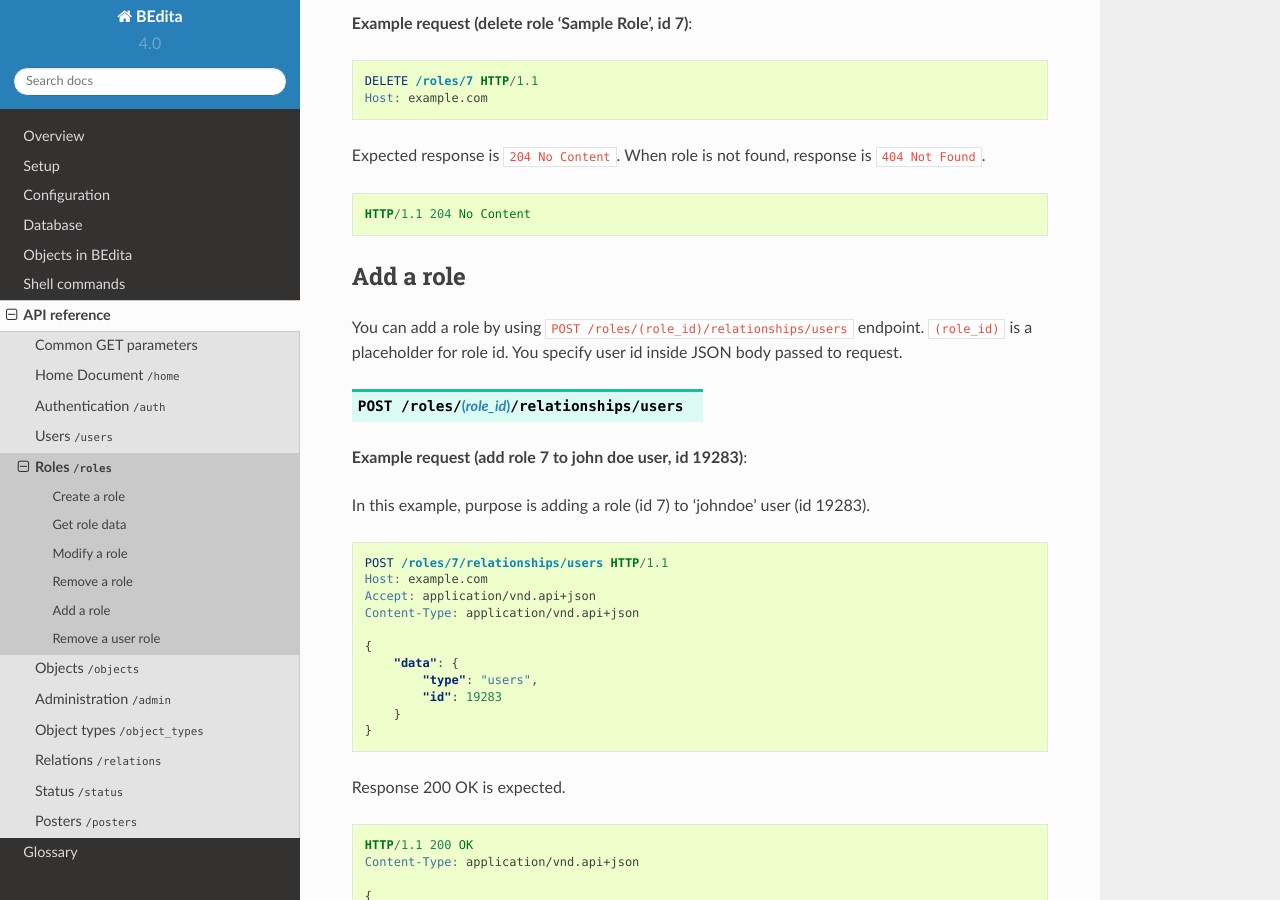
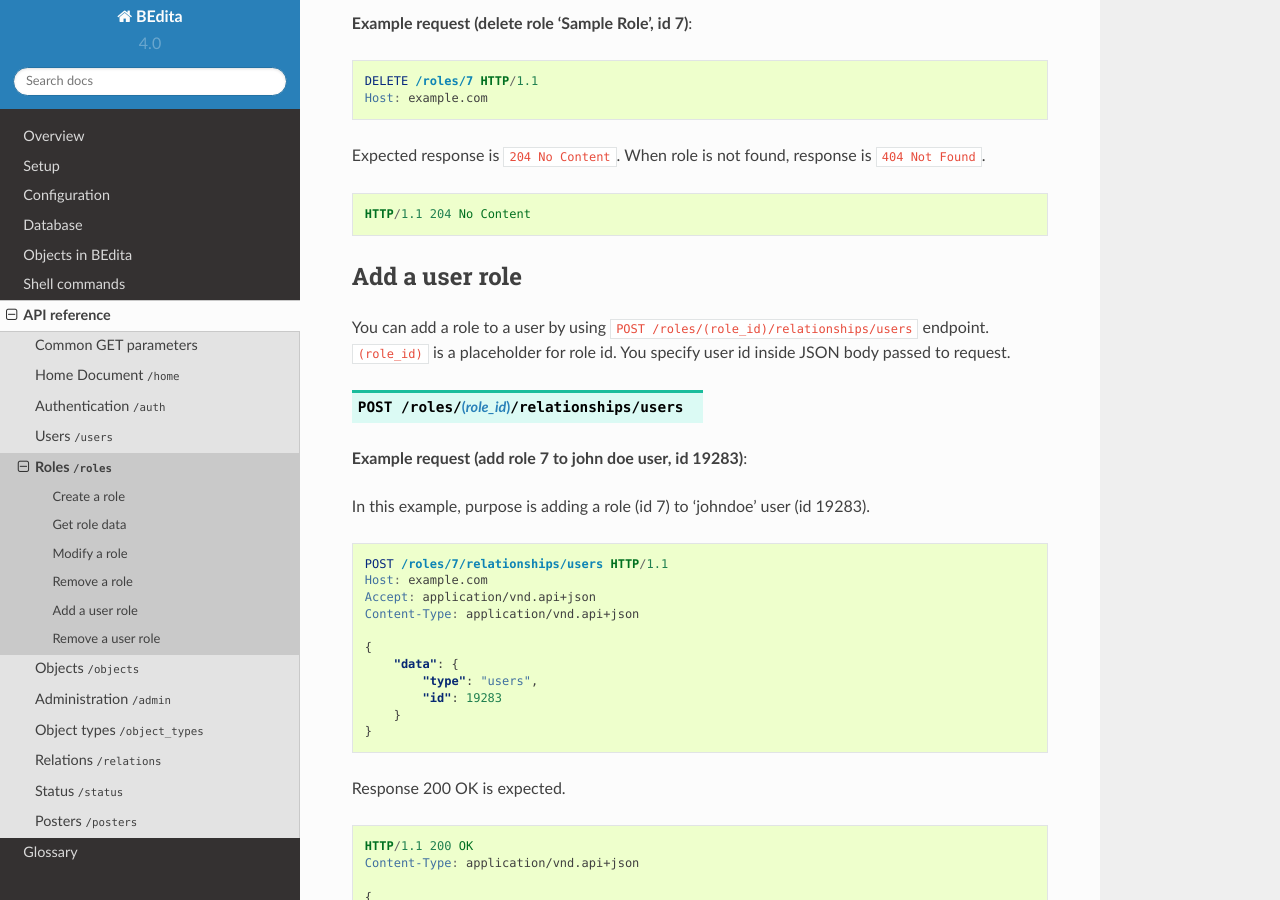
Before and after one commit to bedita/docs, a Sphinx documentation site: the page built from source/endpoints/roles.rst, in a window 1280 px wide and 900 px high, scrolled down 5299 px. Built offline with Sphinx 7.4.7 and the Read the Docs theme 2.0.0, drawn with Linux system fonts in a browser that asks for light colours.

Commit message:
#4 feat: add a user role doc

```diff
--- a/source/endpoints/roles.rst
+++ b/source/endpoints/roles.rst
@@ -289,10 +289,10 @@ Expected response is ``204 No Content``. When role is not found, response is ``4
 
     HTTP/1.1 204 No Content
 
-Add a role
-----------
+Add a user role
+---------------
 
-You can add a role by using ``POST /roles/(role_id)/relationships/users`` endpoint.
+You can add a role to a user by using ``POST /roles/(role_id)/relationships/users`` endpoint.
 ``(role_id)`` is a placeholder for role id.
 You specify user id inside JSON body passed to request.
 
```
